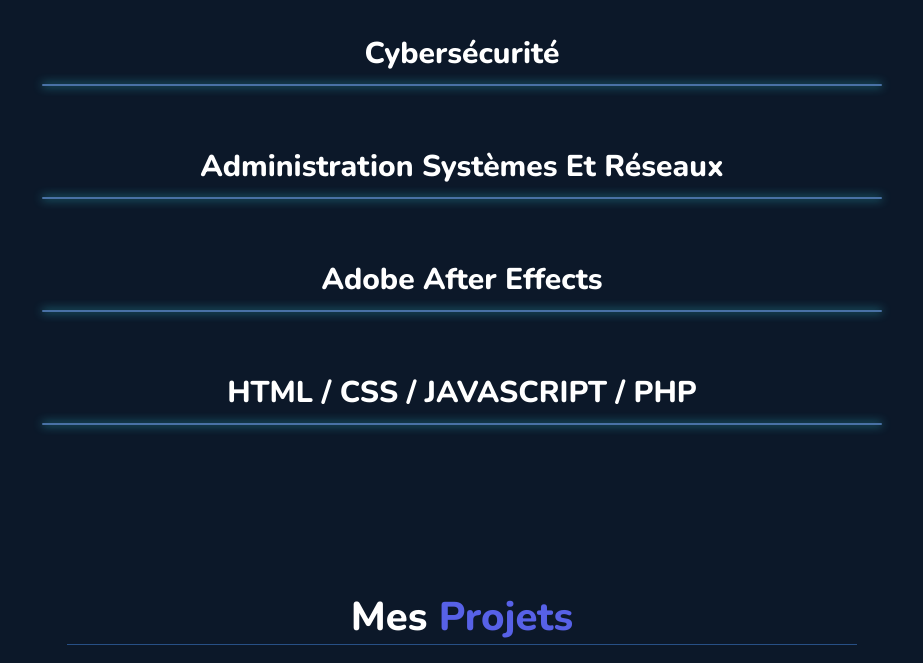
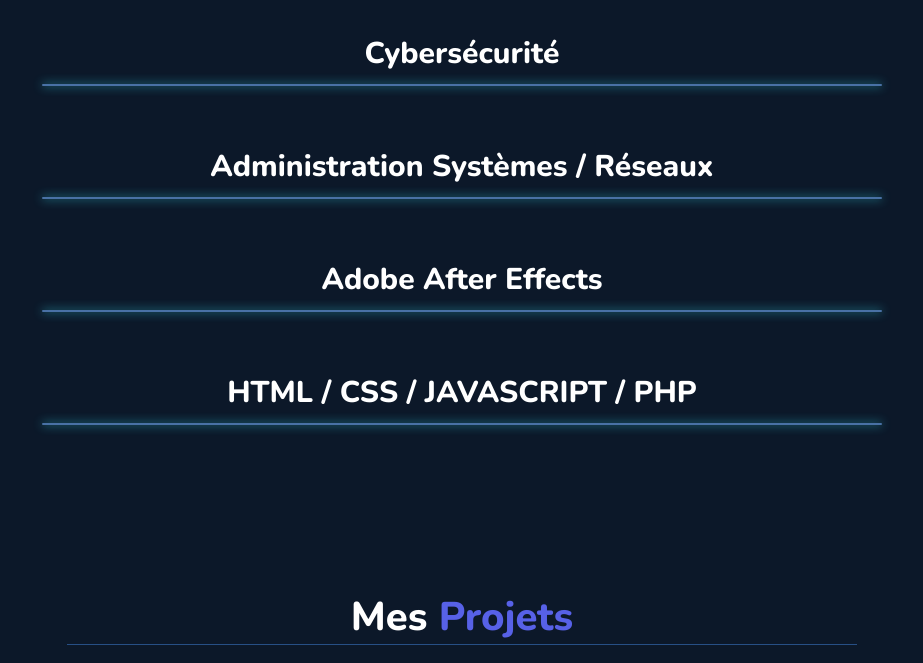
Before and after one commit to xxIslexx/portfolio, a plain HTML site: page index.html in a window 1280 px wide. Shown: the part 1820-2483 px from the top of the page, without its empty margins (353-1276 px from the left). Drawn offline with nearby package versions, Linux system fonts and the light colour scheme.

Commit message:
portfolio site

```diff
--- a/index.html
+++ b/index.html
@@ -112,7 +112,7 @@
         </li>
 
         <li>
-          <h4>Administration Systèmes et Réseaux</h4>
+          <h4>Administration Systèmes / Réseaux</h4>
           <span class="bar"><span class="css"></span></span
           ><!-- skill bar 2 -->
         </li>
```
